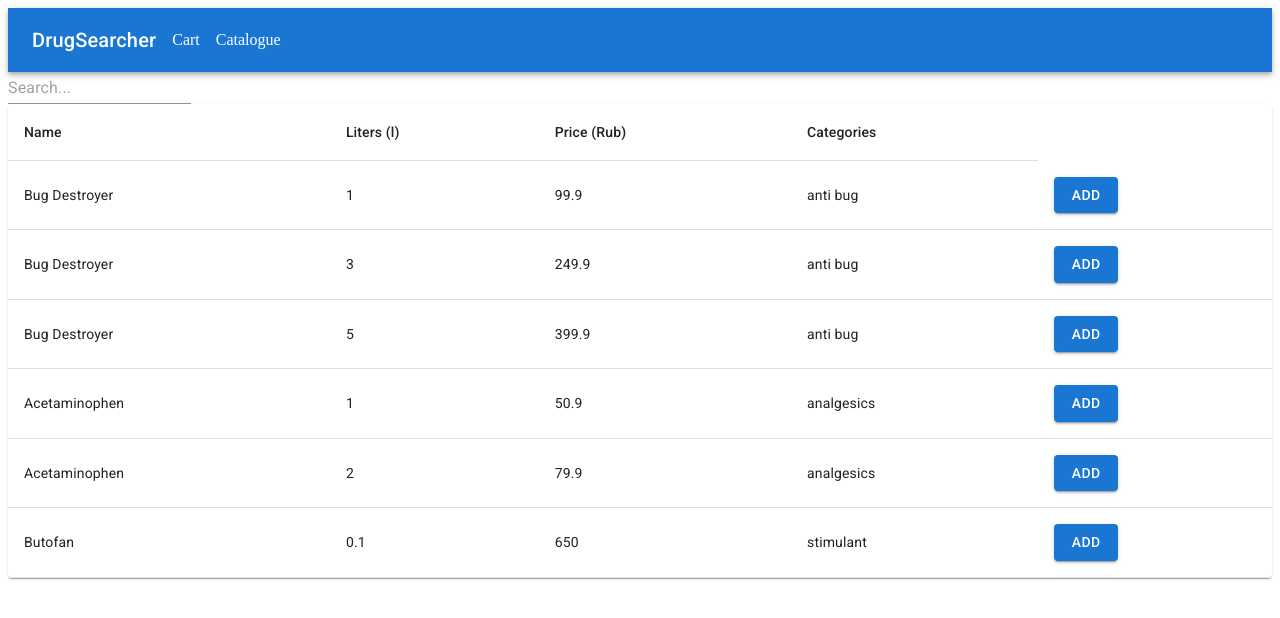
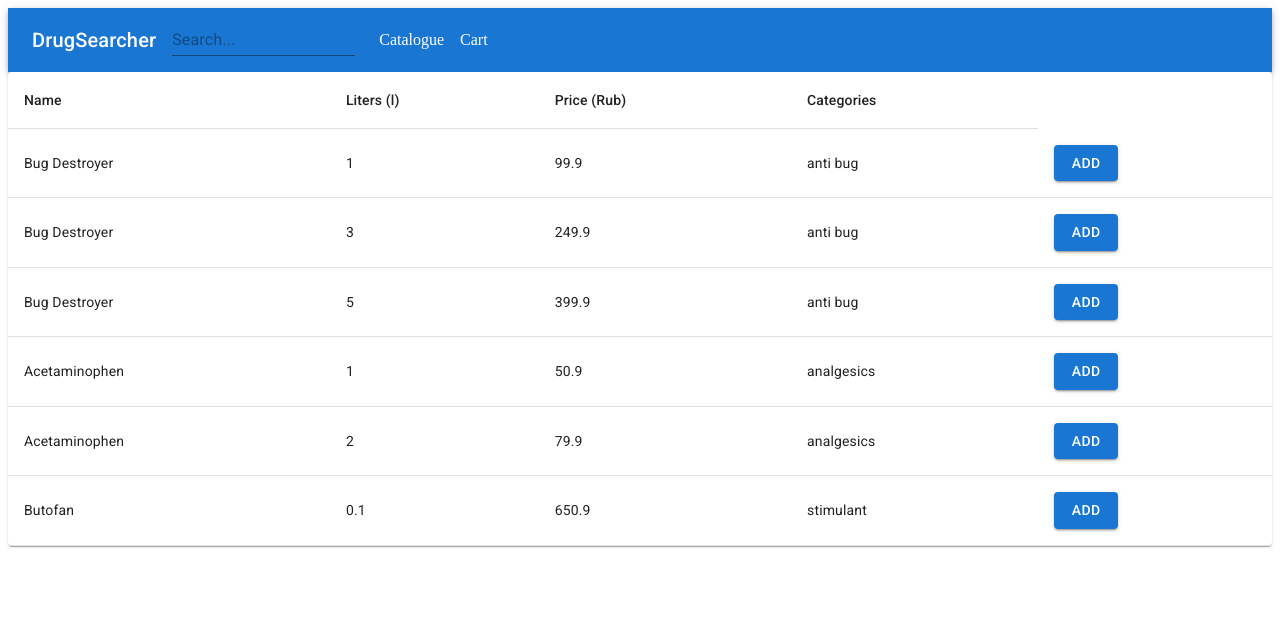
Before and after one commit to arsl11/drug-searcher, a React (Create React App) app: page /catalogue in a window 1280 px wide. Shown: the top 618 px of the page. Built offline with nearby package versions, Linux system fonts and the light colour scheme.

Commit message:
add search form to navbar

```diff
--- a/src/components/NavBar.js
+++ b/src/components/NavBar.js
@@ -3,7 +3,20 @@ import AppBar from '@mui/material/AppBar';
 import Toolbar from '@mui/material/Toolbar';
 import Typography from '@mui/material/Typography';
 import {Link} from "@mui/material";
+import {Field, reduxForm} from "redux-form";
+import {Input} from "./common/FormControls/FormControls";
 
+const SearchForm = (props) => {
+    return (
+        <div>
+            <form onChange={props.change}>
+                <Field component={Input} placeholder={'Search...'} name='inputDrugName'/>
+            </form>
+        </div>
+    );
+}
+
+const SearchDrugForm = reduxForm({form: 'searchDrugForm', initialValues: {inputDrugName: '',},})(SearchForm)
 
 export default function NavBar() {
 
@@ -11,8 +24,9 @@ export default function NavBar() {
         <AppBar position="static">
             <Toolbar>
                 <Typography variant="h6" component="div" color='inherit' sx={{mr: 2}}>DrugSearcher</Typography>
+                <SearchDrugForm />
+                <Link href='/catalogue' color='inherit' underline='none' sx={{mr: 2}}>Catalogue</Link>
                 <Link href='/cart' color='inherit' underline='none' sx={{mr: 2}}>Cart</Link>
-                <Link href='/catalogue' color='inherit' underline='none'>Catalogue</Link>
             </Toolbar>
         </AppBar>
     );
--- a/src/components/common/FormControls/FormControls.js
+++ b/src/components/common/FormControls/FormControls.js
@@ -2,5 +2,5 @@ import {TextField} from "@mui/material";
 
 export const Input = (props) => {
     const {input} = props
-    return <TextField {...props} {...input} variant="standard"/>
+    return <TextField {...props} {...input} variant="standard" sx={{mr: 3}}/>
 }
--- a/src/components/drugs/Drugs.js
+++ b/src/components/drugs/Drugs.js
@@ -1,31 +1,12 @@
 import Drug from "./Drug";
-import {useState} from "react";
-import {Field, reduxForm} from "redux-form";
-import {Input} from "../common/FormControls/FormControls";
 import {Paper, Table, TableBody, TableCell, TableContainer, TableHead, TableRow} from "@mui/material";
-
-
-const SearchForm = (props) => {
-    return (
-        <div>
-            <form onChange={props.change}>
-                <Field component={Input} placeholder={'Search...'} name='inputDrugName'/>
-            </form>
-        </div>
-    );
-}
-
-const SearchDrugForm = reduxForm({form: 'searchDrugForm'})(SearchForm)
 
 const Drugs = (props) => {
 
-    let [value, setValue] = useState('')
+    let inputDrugName = props.formState.inputDrugName
 
     let filteredDrugs = props.drugs.filter(drug => {
-        if (value === undefined) {
-            value = ''
-        }
-        return drug.name.toLowerCase().includes(value.toLowerCase())
+        return drug.name.toLowerCase().includes(inputDrugName.toLowerCase())
     })
 
     let drugs = filteredDrugs.map(d => <Drug key={d.id} id={d.id}
@@ -35,7 +16,6 @@ const Drugs = (props) => {
 
     return (
         <div>
-            <SearchDrugForm onChange={(values) => setValue(values.inputDrugName)}/>
             <TableContainer component={Paper}>
                 <Table>
                     <TableHead>
--- a/src/components/drugs/DrugsContainer.js
+++ b/src/components/drugs/DrugsContainer.js
@@ -2,11 +2,14 @@ import Drugs from "./Drugs";
 import {compose} from "redux";
 import {connect} from "react-redux";
 import {getDrugs} from "../../redux/selectors/drugs-selector";
-import {addDrug, deleteDrug, setAmount} from "../../redux/reducers/cart-reducer";
+import {addDrug} from "../../redux/reducers/cart-reducer";
+import {getFormValues} from 'redux-form';
 
 let mapStateToProps = (state) => {
+
     return {
-        drugs: getDrugs(state)
+        drugs: getDrugs(state),
+        formState: getFormValues('searchDrugForm')(state)
     }
 }
 
--- a/src/redux/reducers/cart-reducer.tsx
+++ b/src/redux/reducers/cart-reducer.tsx
@@ -1,5 +1,3 @@
-import store from "../store";
-
 const ADD_DRUG = 'ADD_DRUG'
 const DELETE_DRUG = 'DELETE_DRUG'
 const SET_AMOUNT = 'SET_AMOUNT'
--- a/src/redux/reducers/drugs-reducer.tsx
+++ b/src/redux/reducers/drugs-reducer.tsx
@@ -56,7 +56,7 @@ let initialState : InitialStateType = {
             availableVolumes: [
                 {
                     liters: 0.1,
-                    priceRub: 650.00
+                    priceRub: 650.90
                 },
             ],
             categories: ['stimulant']
```
